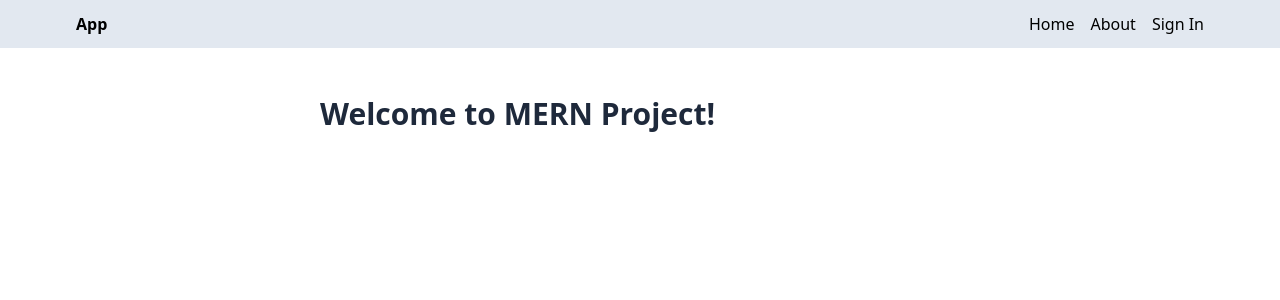
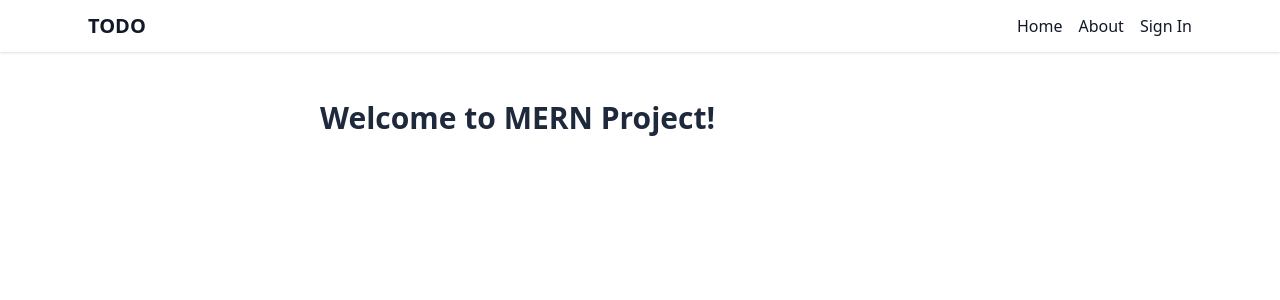
Before and after one commit to P4r1nc3/MERN_Project, a React (Vite) app in the folder frontend/: page / in a window 1280 px wide. Shown: the top 300 px of the page. Built offline with nearby package versions, Linux system fonts and the light colour scheme; no server answers.

Commit message:
Remade Header component

```diff
--- a/frontend/src/components/Header.jsx
+++ b/frontend/src/components/Header.jsx
@@ -4,23 +4,23 @@ import { useSelector } from 'react-redux';
 export default function Header() {
   const { currentUser } = useSelector((state) => state.user);
   return (
-    <div className='bg-slate-200'>
-      <div className='flex justify-between items-center max-w-6xl mx-auto p-3'>
-        <Link to='/'>
-          <h1 className='font-bold'>App</h1>
+    <div className='bg-white shadow'>
+      <div className='flex justify-between items-center max-w-6xl mx-auto px-6 py-3'>
+        <Link to='/' className='text-gray-900'>
+          <h1 className='text-xl font-bold'>TODO</h1>
         </Link>
         <ul className='flex gap-4'>
-          <Link to='/'>
+          <Link to='/' className='text-gray-900 hover:text-blue-500'>
             <li>Home</li>
           </Link>
-          <Link to='/about'>
+          <Link to='/about' className='text-gray-900 hover:text-blue-500'>
             <li>About</li>
           </Link>
           <Link to='/profile'>
             {currentUser ? (
-              <img src={currentUser.profilePicture} alt='profile' className='h-7 w-7 rounded-full object-cover' />
+              <img src={currentUser.profilePicture} alt='profile' className='h-8 w-8 rounded-full object-cover hover:ring-2 hover:ring-blue-500' />
             ) : (
-              <li>Sign In</li>
+              <li className='text-gray-900 hover:text-blue-500'>Sign In</li>
             )}
           </Link>
         </ul>
```
